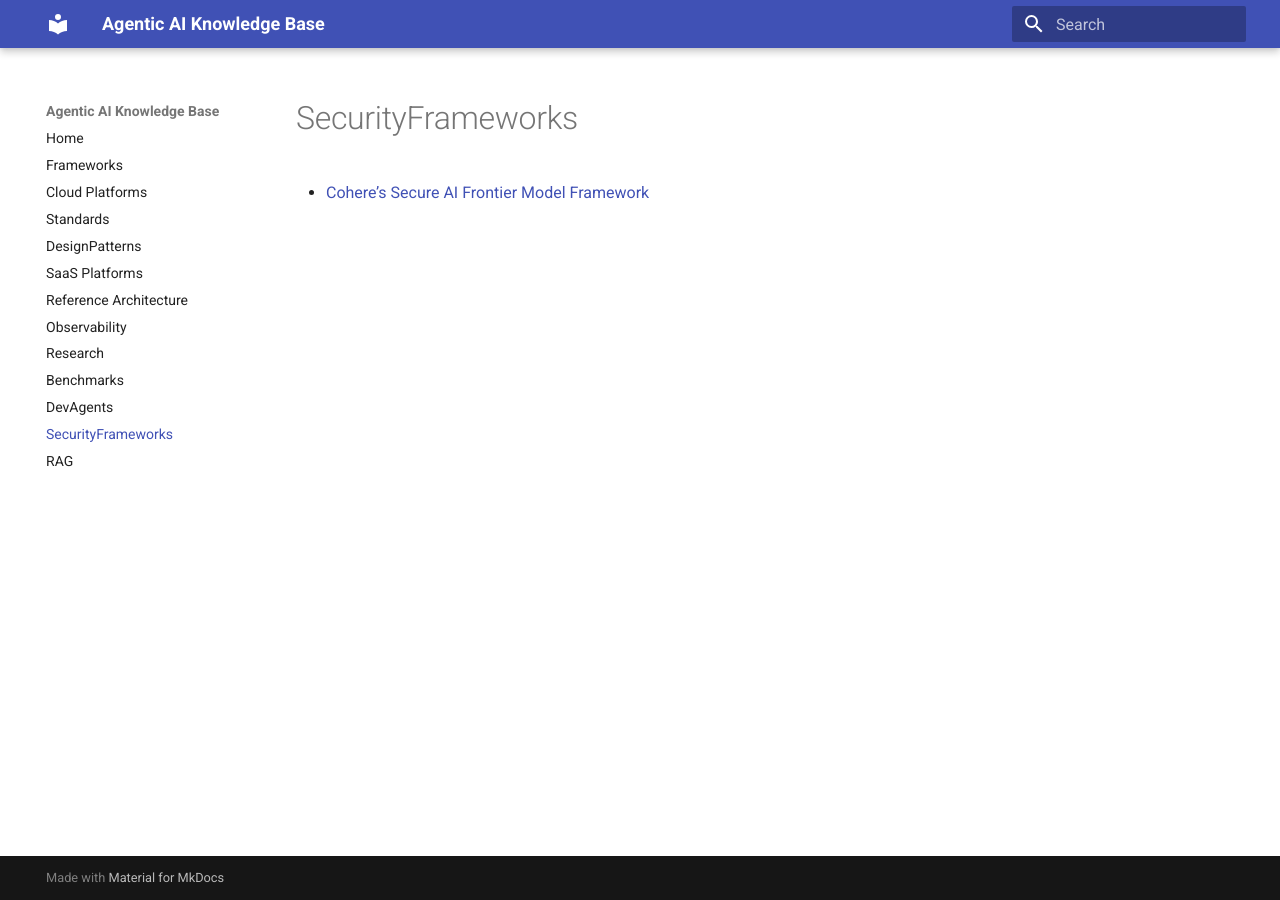
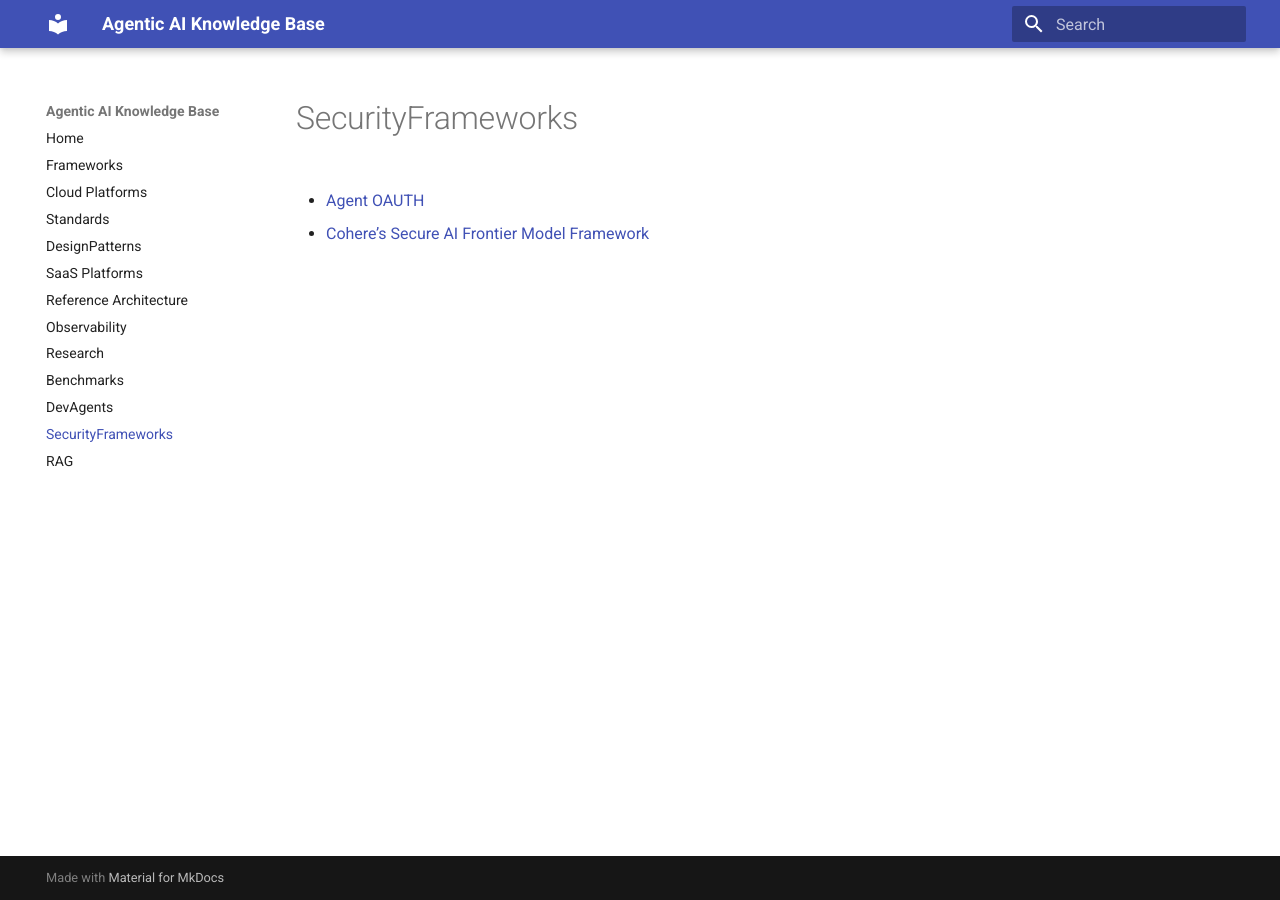
Before and after one commit to ankurkumarz/agentic-ai-knowledge-base, an MkDocs documentation site: the page built from docs/SecurityFrameworks/Readme.md, in a window 1280 px wide. Built offline with MkDocs 1.6.1 and Material for MkDocs 9.7.7, drawn with Linux system fonts in a browser that asks for light colours.

Commit message:
Update Readme.md

```diff
--- a/docs/SecurityFrameworks/Readme.md
+++ b/docs/SecurityFrameworks/Readme.md
@@ -1,3 +1,5 @@
 
 
+- [Agent OAUTH](https://stytch.com/blog/the-age-of-agent-experience/)
+
 - [Cohere’s Secure AI Frontier Model Framework](https://cohere.com/blog/secure-model-framework)
```
